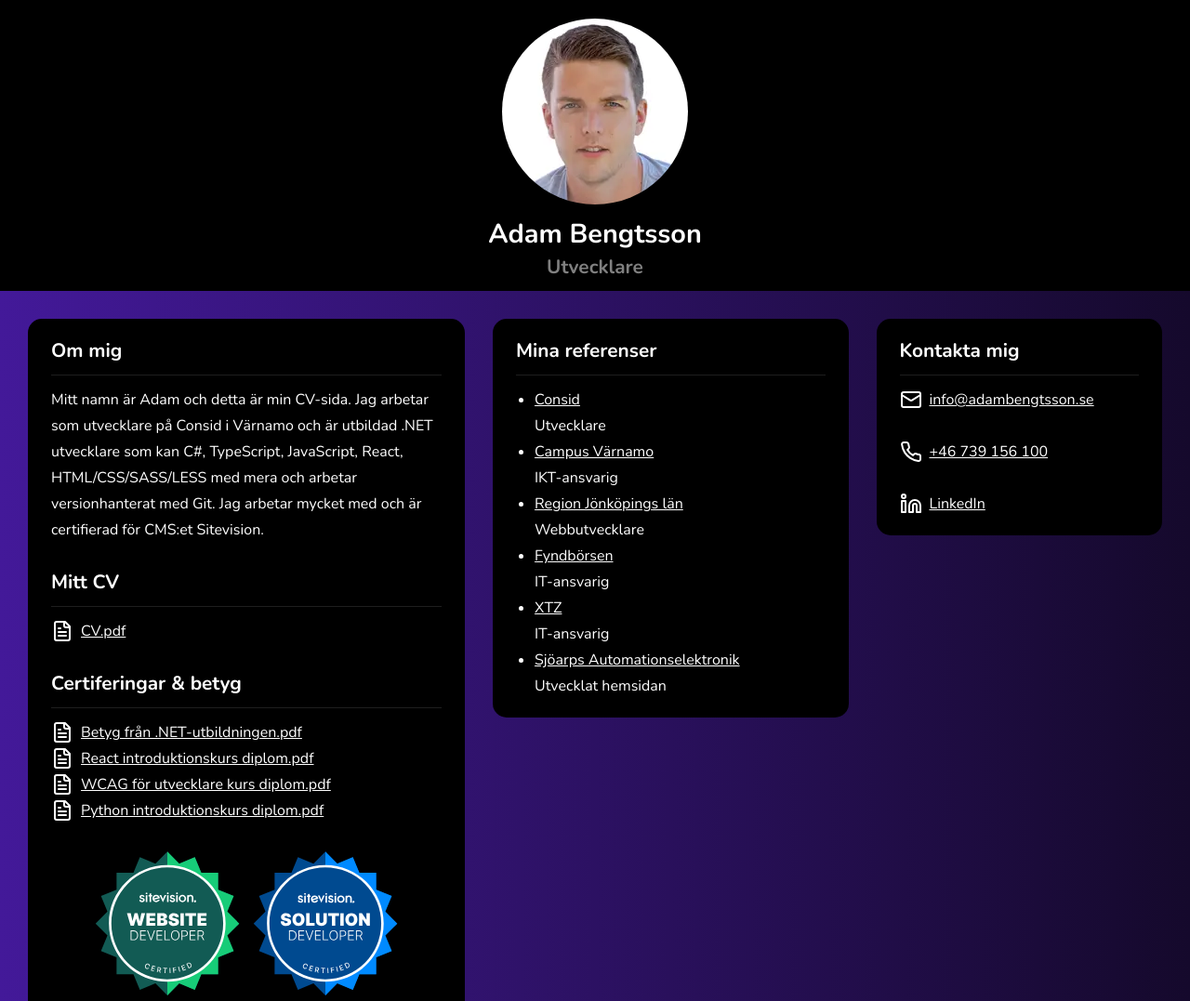
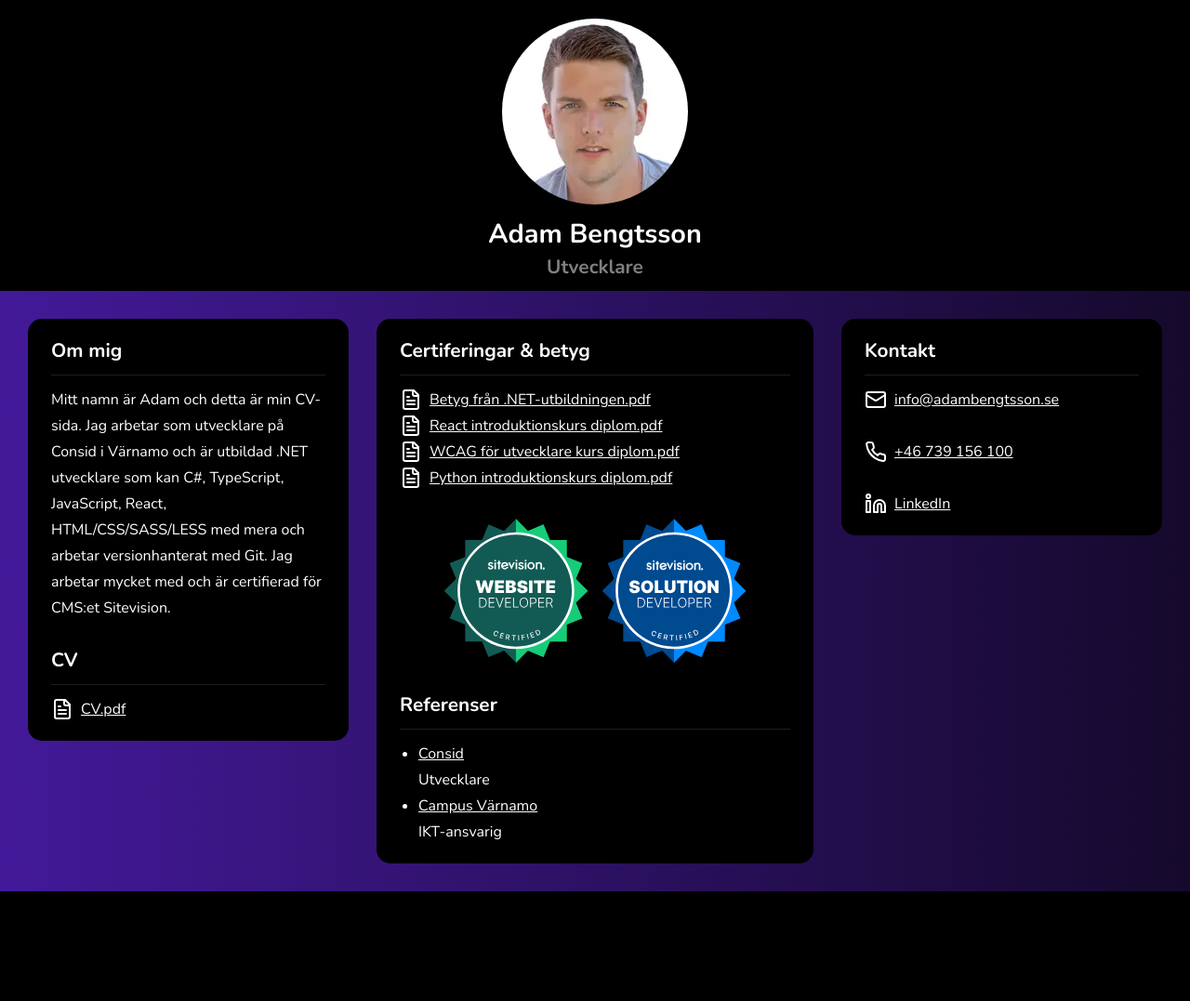
Before and after one commit to Adam-Bengtsson/Adam-Bengtsson.github.io, a plain HTML site: page index.html in a window 1280 px wide. Shown: the top 1077 px of the page at 93% size. After the commit the page ends 959 px from the top, so only its background shows below. Drawn offline with Linux system fonts and the light colour scheme.

Commit message:
Content/css fix

```diff
--- a/css/site.css
+++ b/css/site.css
@@ -89,25 +89,25 @@ a {
 	text-align: center;
 }
 
-.col-omMig, .col-minaReferenser, .col-kontaktaMig {
+.col-omMig, .col-certiferingarBetygReferenser, .col-kontakt {
 	border-radius: 30px;
 	float: left;
 	padding: 15px 15px;
 }
 
 .col-omMig {
+	width: 30%;
+}
+
+.col-certiferingarBetygReferenser {
 	width: 40%;
 }
 
-.col-minaReferenser {
-	width: 33%;
+.col-kontakt {
+	width: 30%;
 }
 
-.col-kontaktaMig {
-	width: 27%;
-}
-
-.col-omMig div, .col-minaReferenser div, .col-kontaktaMig div{
+.col-omMig div, .col-certiferingarBetygReferenser div, .col-kontakt div{
 	border-radius: 15px;
 	background-color: #000;
 	padding: 20px 25px;
--- a/index.html
+++ b/index.html
@@ -45,9 +45,12 @@
 			<h3>Om mig</h3>
 			Mitt namn är Adam och detta är min CV-sida. Jag arbetar som utvecklare på Consid i Värnamo och är utbildad .NET utvecklare som kan C#, TypeScript, JavaScript, React, HTML/CSS/SASS/LESS med mera och arbetar versionhanterat med Git. Jag arbetar mycket med och är certifierad för CMS:et Sitevision.
 			<br/><br/>
-			<h3>Mitt CV</h3>
+			<h3>CV</h3>
 			<a class="icon" title="Ladda ner mitt CV" href="filer/cv.pdf" target="_blank"><svg xmlns="http://www.w3.org/2000/svg" width="24" height="24" viewBox="0 0 24 24" fill="none" stroke="currentColor" stroke-width="2" stroke-linecap="round" stroke-linejoin="round" class="lucide lucide-file-text" aria-hidden="true"><path d="M15 2H6a2 2 0 0 0-2 2v16a2 2 0 0 0 2 2h12a2 2 0 0 0 2-2V7Z"/><path d="M14 2v4a2 2 0 0 0 2 2h4"/><path d="M10 9H8"/><path d="M16 13H8"/><path d="M16 17H8"/></svg>CV.pdf</a>
-			<br/>
+		</div>
+		</div>
+		<div class="col-certiferingarBetygReferenser">
+			<div>
 				<h3>Certiferingar & betyg</h3>
 				<a class="icon" title="Ladda ner mina betyg från YH-utbildningen Webbutvecklare .NET" href="filer/betyg.pdf" target="_blank"><svg xmlns="http://www.w3.org/2000/svg" width="24" height="24" viewBox="0 0 24 24" fill="none" stroke="currentColor" stroke-width="2" stroke-linecap="round" stroke-linejoin="round" class="lucide lucide-file-text" aria-hidden="true"><path d="M15 2H6a2 2 0 0 0-2 2v16a2 2 0 0 0 2 2h12a2 2 0 0 0 2-2V7Z"/><path d="M14 2v4a2 2 0 0 0 2 2h4"/><path d="M10 9H8"/><path d="M16 13H8"/><path d="M16 17H8"/></svg>Betyg från .NET-utbildningen.pdf</a>
 				<a class="icon" title="Ladda ner React Introduktionskurs Diplom" href="filer/Diplom_React_Adam.pdf" target="_blank"><svg xmlns="http://www.w3.org/2000/svg" width="24" height="24" viewBox="0 0 24 24" fill="none" stroke="currentColor" stroke-width="2" stroke-linecap="round" stroke-linejoin="round" class="lucide lucide-file-text" aria-hidden="true"><path d="M15 2H6a2 2 0 0 0-2 2v16a2 2 0 0 0 2 2h12a2 2 0 0 0 2-2V7Z"/><path d="M14 2v4a2 2 0 0 0 2 2h4"/><path d="M10 9H8"/><path d="M16 13H8"/><path d="M16 17H8"/></svg>React introduktionskurs diplom.pdf</a>
@@ -58,24 +61,17 @@
 					<img width="160px" height="160px" src="bilder/Sitevision-certified-website-developer-badge.svg" alt="Sitevision Certified Website Developer"/>
 					<img width="160px" height="160px" src="bilder/Sitevision-certified-solution-developer-badge.svg" alt="Sitevision Certified Solution Developer"/>
 				</span>
-		</div>
-		</div>
-		<div class="col-minaReferenser">
-			<div>
-				<h3>Mina referenser</h3>
+				<br/>
+				<h3>Referenser</h3>
 				<ul>
 					<li><a href="https://www.consid.se" target="_blank">Consid</a><br/>Utvecklare</li>
 					<li><a href="http://campus.varnamo.se" target="_blank">Campus Värnamo</a><br/>IKT-ansvarig</li>
-				<li><a href="http://www.rjl.se" target="_blank">Region Jönköpings län</a><br/>Webbutvecklare</li>
-				<li><a href="http://www.fyndborsen.se" target="_blank">Fyndbörsen</a><br/>IT-ansvarig</li>
-				<li><a href="http://www.xtz.se" target="_blank">XTZ</a><br/>IT-ansvarig</li>
-				<li><a href="http://www.sae.se" target="_blank">Sjöarps Automationselektronik</a><br/>Utvecklat hemsidan</li>
 				</ul>
 			</div>
 		</div>
-		<div class="col-kontaktaMig">
+		<div class="col-kontakt">
 			<div>
-			<h3>Kontakta mig</h3>
+			<h3>Kontakt</h3>
 			<a class="icon" title="E-posta mig på info@adambengtsson.se" href="mailto:info@adambengtsson.se" target="_blank"><svg xmlns="http://www.w3.org/2000/svg" width="24" height="24" viewBox="0 0 24 24" fill="none" stroke="currentColor" stroke-width="2" stroke-linecap="round" stroke-linejoin="round" class="lucide lucide-mail" aria-hidden="true"><rect width="20" height="16" x="2" y="4" rx="2"/><path d="m22 7-8.97 5.7a1.94 1.94 0 0 1-2.06 0L2 7"/></svg>info@adambengtsson.se</a><br/>
 			<a class="icon" title="Ring på på telefonnnummer: +46739156100" href="tel:+46739156100"><svg xmlns="http://www.w3.org/2000/svg" width="24" height="24" viewBox="0 0 24 24" fill="none" stroke="currentColor" stroke-width="2" stroke-linecap="round" stroke-linejoin="round" class="lucide lucide-phone" aria-hidden="true"><path d="M22 16.92v3a2 2 0 0 1-2.18 2 19.79 19.79 0 0 1-8.63-3.07 19.5 19.5 0 0 1-6-6 19.79 19.79 0 0 1-3.07-8.67A2 2 0 0 1 4.11 2h3a2 2 0 0 1 2 1.72 12.84 12.84 0 0 0 .7 2.81 2 2 0 0 1-.45 2.11L8.09 9.91a16 16 0 0 0 6 6l1.27-1.27a2 2 0 0 1 2.11-.45 12.84 12.84 0 0 0 2.81.7A2 2 0 0 1 22 16.92z"/></svg>+46 739 156 100</a><br/>
 			<a class="icon" title="Besök mig på LinkedIn" href="http://www.linkedin.com/pub/adam-bengtsson/39/b9b/14b" target="_blank"><svg xmlns="http://www.w3.org/2000/svg" width="24" height="24" viewBox="0 0 24 24" fill="none" stroke="currentColor" stroke-width="2" stroke-linecap="round" stroke-linejoin="round" class="lucide lucide-linkedin" aria-hidden="true"><path d="M16 8a6 6 0 0 1 6 6v7h-4v-7a2 2 0 0 0-2-2 2 2 0 0 0-2 2v7h-4v-7a6 6 0 0 1 6-6z"/><rect width="4" height="12" x="2" y="9"/><circle cx="4" cy="4" r="2"/></svg>LinkedIn</a>
```
Lines whose indentation alone changed are shown as unchanged.
